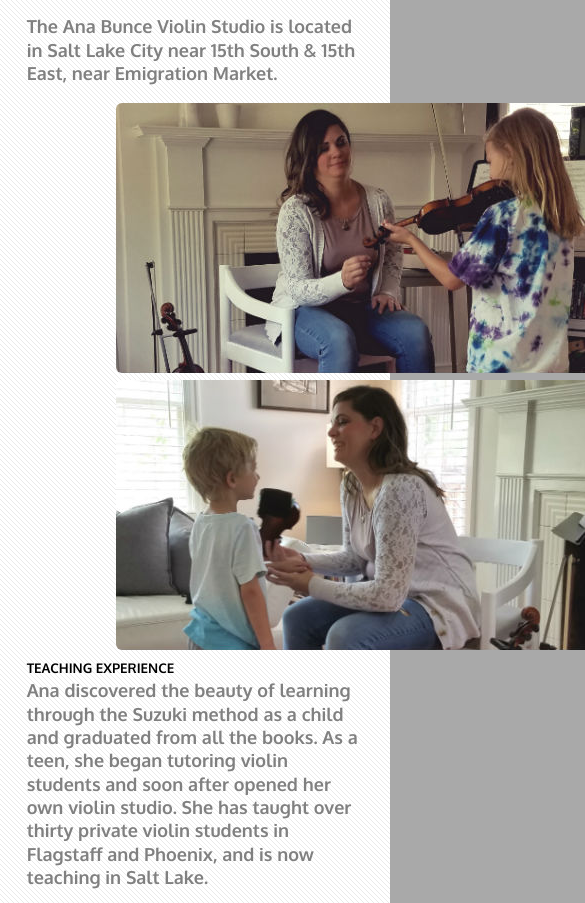
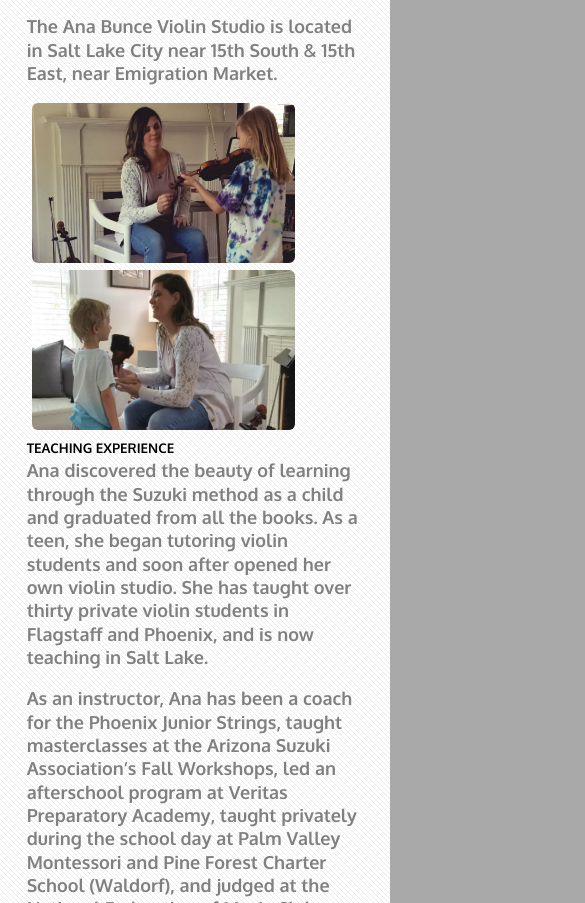
Before and after one commit to gabunce/slcviolin, a plain HTML site: page teaching.html in a window 390 px wide. Shown: the part 1010-1913 px from the top of the page, 585 px wide, since content can reach past the window. Drawn offline with nearby package versions, Linux system fonts and the light colour scheme.

Commit message:
smaller mobile images

```diff
--- a/css/style-mobile.css
+++ b/css/style-mobile.css
@@ -281,9 +281,14 @@
 	}
 	.teach-pics
 	{
-		display: block;
+		/*display: block;*/
 		padding: 5px;
 		display:inline;
+	}
+
+	.mobilesize{
+		width: 263px;
+		height: 160px;
 	}
 
 	.teach-div
--- a/teaching.html
+++ b/teaching.html
@@ -68,9 +68,10 @@
 								<p>Ms. Ana’s natural teaching style is positive and deliberate.  She speaks to different learning styles and backgrounds, and believes patience and positive encouragement will help students develop a love for music.  Lessons are tailored to help students excel and to recognize the goals of each student.</p>
 								<p>Before accepting new students, Ana meets with parents to explain her teaching style and philosophy, give helpful advice for beginners and better understand the potential student.  From there, students are encouraged to observe at least one private lesson to watch Ms. Ana teach and get to know the studio atmosphere.</p>
 								<p>The Ana Bunce Violin Studio is located in Salt Lake City near 15th South & 15th East, near Emigration Market. </p>
-								<div class="teach-div">
-									<a class="teach-pics" href="#"><img style="border-radius: 6px;" src="images/Teach1.jpg" alt=""></a>
-									<a class="teach-pics" href="#"><img style="border-radius: 6px;" src="images/Teach2.jpg" alt=""></a>
+								<p></p>
+								<div>
+									<a class="teach-pics" href="#"><img class="mobilesize" style="border-radius: 6px;" src="images/Teach1.jpg" alt=""></a>
+									<a class="teach-pics" href="#"><img class="mobilesize" style="border-radius: 6px;" src="images/Teach2.jpg" alt=""></a>
 								</div>
 								<span class="byline" style="display:block"><b>TEACHING EXPERIENCE</b></span>
 								<p>Ana discovered the beauty of learning through the Suzuki method as a child and graduated from all the books.  As a teen, she began tutoring violin students and soon after opened her own violin studio.  She has taught over thirty private violin students in Flagstaff and Phoenix, and is now teaching in Salt Lake.</p>
```
